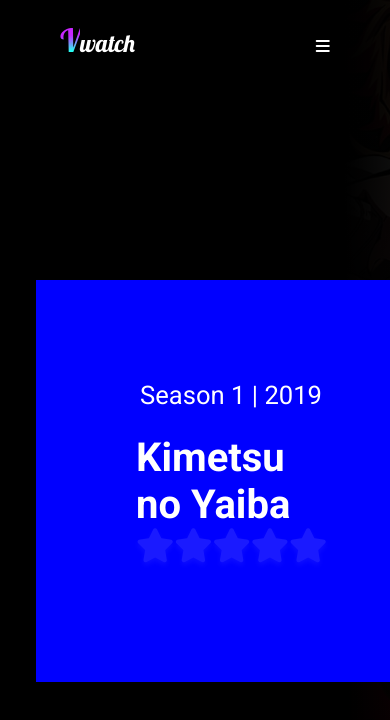
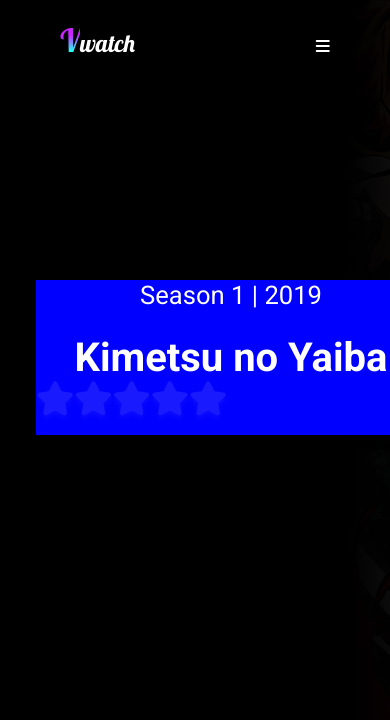
Before and after one commit to victorrgalvao/teste, a plain HTML site: page index.html in a window 390 px wide. Drawn offline with Linux system fonts and the light colour scheme.

Commit message:
Update style.css

```diff
--- a/style.css
+++ b/style.css
@@ -433,7 +433,7 @@
 
   .cont1 {
     position: absolute;
-    width:500px;
+    width:100%;
     height: 504px;
     left: 40px;
     top: 280px;
@@ -443,7 +443,7 @@
       flex-direction:column;
     justify-content: flex-end;
       align-items:center;
-     padding:100px;
+
 
 }
 
@@ -459,7 +459,7 @@
 
         display: flex;
         flex-direction: row-reverse;
-        width: 50%;
+        width: 100%;
 
 
     }
```
